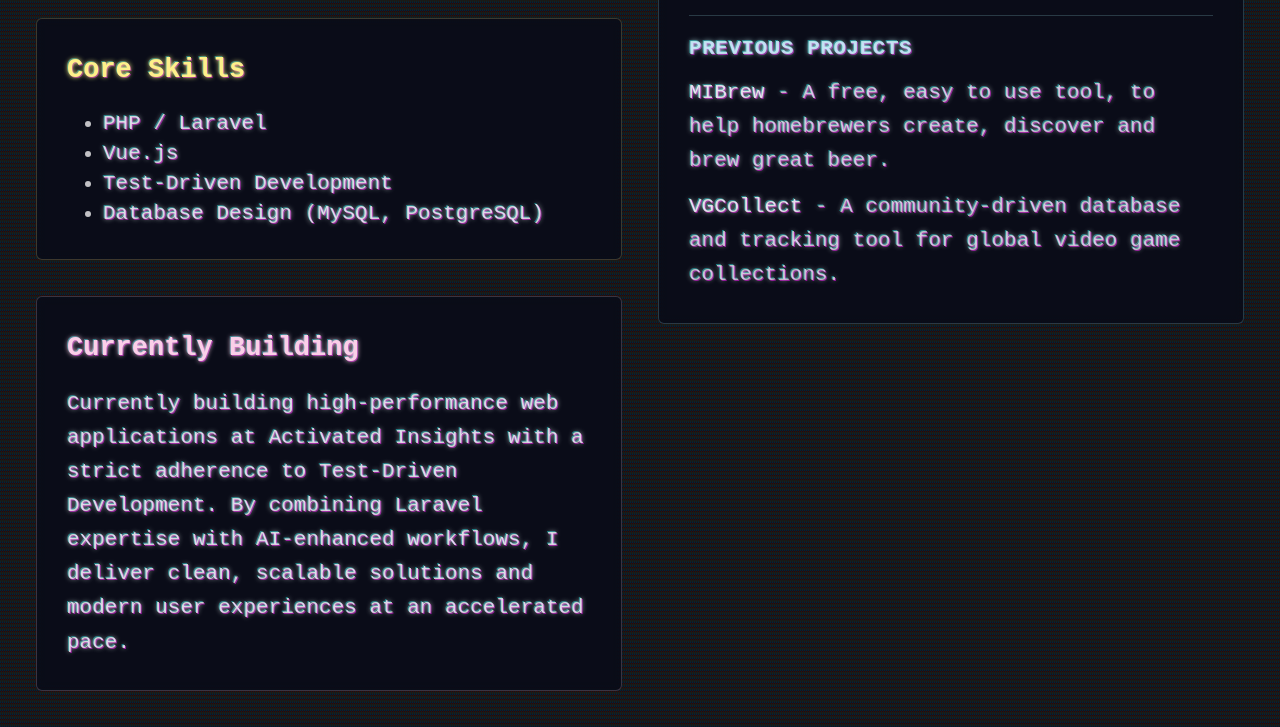
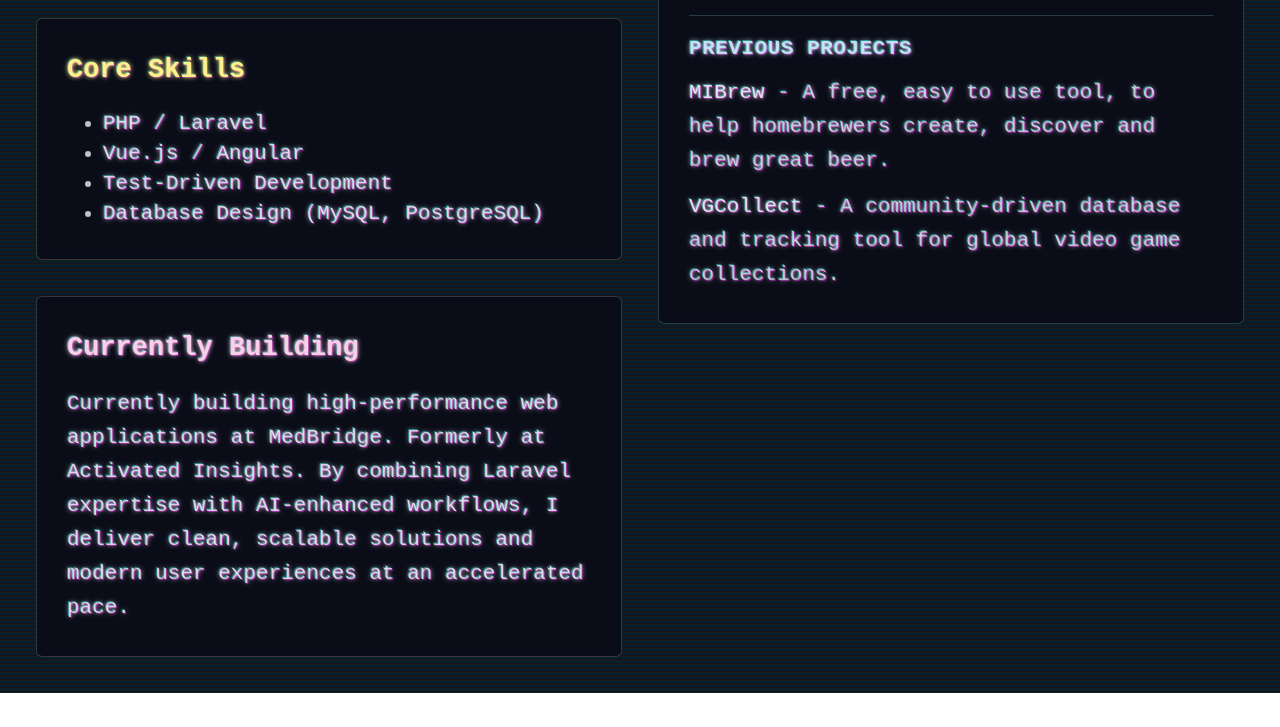
Before and after one commit to matthewkris/mattkris.github.io, a website: page index.html in a window 1280 px wide. Shown: the part 433-1160 px from the top of the page. After the commit the page ends 1126 px from the top, so only its background shows below. Drawn offline with Linux system fonts and the light colour scheme.

Commit message:
Update skills and current position in the profile

```diff
--- a/index.html
+++ b/index.html
@@ -52,7 +52,7 @@
           <h2 class="mb-3 text-lg font-semibold text-yellow-200">Core Skills</h2>
           <ul class="list-disc pl-6 text-sm">
             <li>PHP / Laravel</li>
-            <li>Vue.js</li>
+            <li>Vue.js / Angular</li>
             <li>Test-Driven Development</li>
             <li>Database Design (MySQL, PostgreSQL)</li>
         </article>
@@ -60,7 +60,7 @@
         <article class="break-inside-avoid rounded border border-pink-200/20 bg-slate-950/60 p-5 backdrop-blur-sm mb-6">
           <h2 class="mb-3 text-lg font-semibold text-pink-200">Currently Building</h2>
           <p class="text-sm leading-relaxed">
-            Currently building high-performance web applications at Activated Insights with a strict adherence to Test-Driven Development. By combining Laravel expertise with AI-enhanced workflows, I deliver clean, scalable solutions and modern user experiences at an accelerated pace.
+            Currently building high-performance web applications at MedBridge. Formerly at Activated Insights. By combining Laravel expertise with AI-enhanced workflows, I deliver clean, scalable solutions and modern user experiences at an accelerated pace.
           </p>
         </article>
 
```
